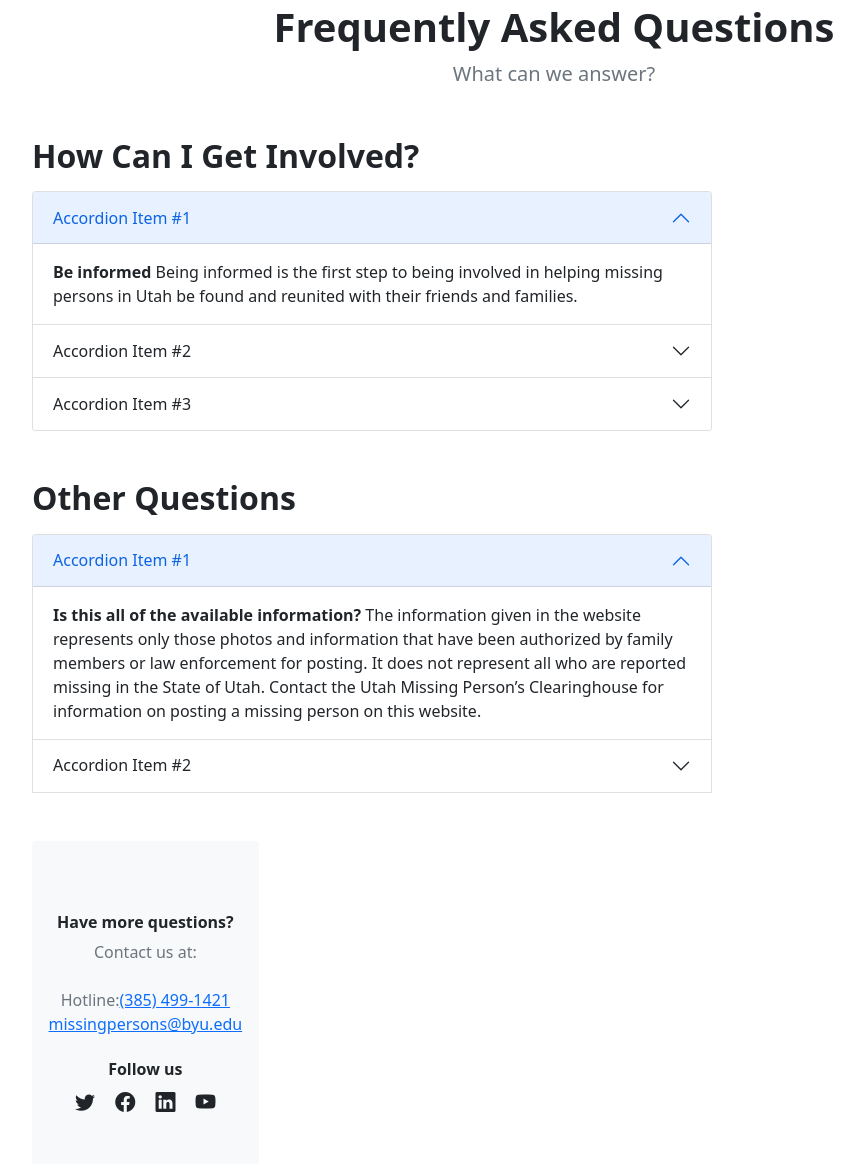
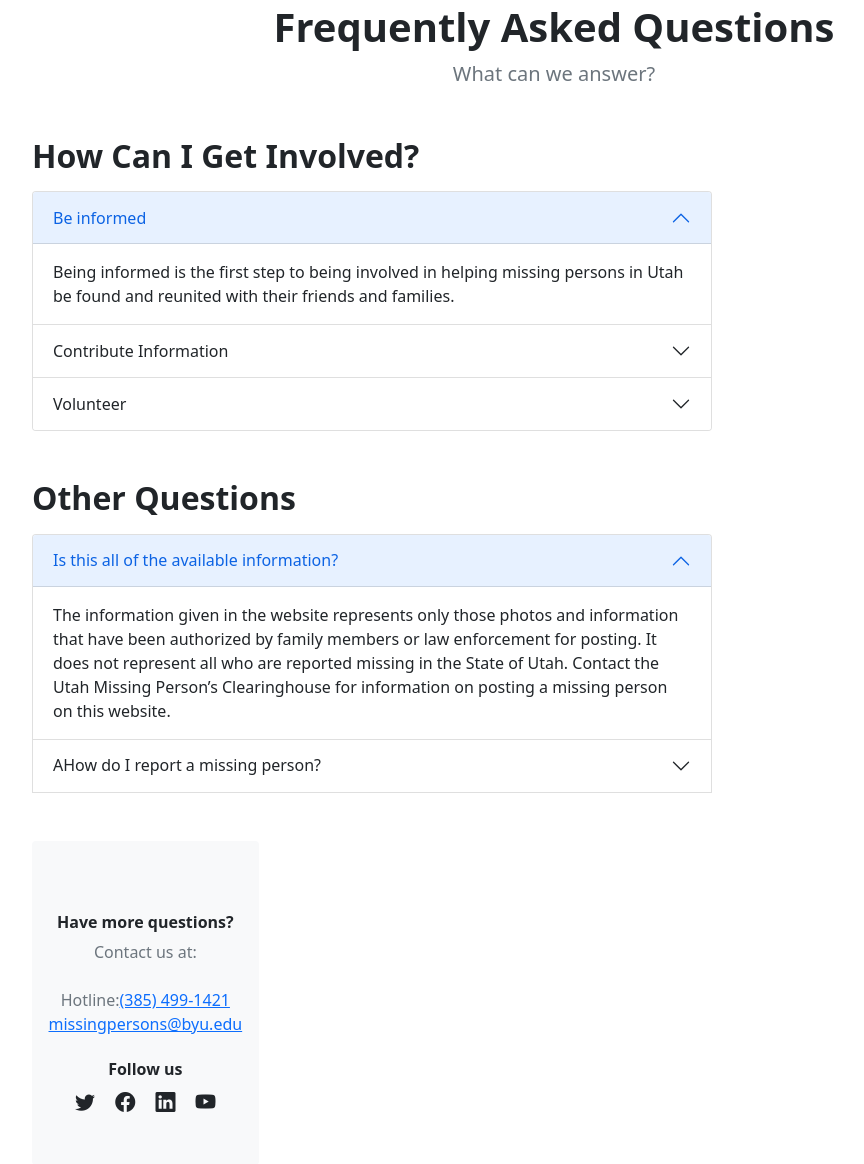
Before and after one commit to BZV83/missing-persons, a Django app: page /faq/ in a window 1280 px wide. Shown: the part 149-1313 px from the top of the page, without its empty margins (86-950 px from the left). Run offline with Django 4.2, Linux system fonts and the light colour scheme; some libraries are stand-ins or nearby versions.

Commit message:
fixed faq page

```diff
--- a/missing-persons/templates/pages/faq.html
+++ b/missing-persons/templates/pages/faq.html
@@ -14,29 +14,29 @@
                             <h2 class="fw-bolder mb-3">How Can I Get Involved?</h2>
                             <div class="accordion mb-5" id="accordionExample">
                                 <div class="accordion-item">
-                                    <h3 class="accordion-header" id="headingOne"><button class="accordion-button" type="button" data-bs-toggle="collapse" data-bs-target="#collapseOne" aria-expanded="true" aria-controls="collapseOne">Accordion Item #1</button></h3>
+                                    <h3 class="accordion-header" id="headingOne"><button class="accordion-button" type="button" data-bs-toggle="collapse" data-bs-target="#collapseOne" aria-expanded="true" aria-controls="collapseOne">Be informed</button></h3>
                                     <div class="accordion-collapse collapse show" id="collapseOne" aria-labelledby="headingOne" data-bs-parent="#accordionExample">
                                         <div class="accordion-body">
-                                            <strong>Be informed</strong>
+                                            <strong></strong>
                                             Being informed is the first step to being involved in helping missing persons in Utah be found and reunited with their friends and families.
 
                                         </div>
                                     </div>
                                 </div>
                                 <div class="accordion-item">
-                                    <h3 class="accordion-header" id="headingTwo"><button class="accordion-button collapsed" type="button" data-bs-toggle="collapse" data-bs-target="#collapseTwo" aria-expanded="false" aria-controls="collapseTwo">Accordion Item #2</button></h3>
+                                    <h3 class="accordion-header" id="headingTwo"><button class="accordion-button collapsed" type="button" data-bs-toggle="collapse" data-bs-target="#collapseTwo" aria-expanded="false" aria-controls="collapseTwo">Contribute Information</button></h3>
                                     <div class="accordion-collapse collapse" id="collapseTwo" aria-labelledby="headingTwo" data-bs-parent="#accordionExample">
                                         <div class="accordion-body">
-                                            <strong>Contribute Information</strong>
+                                            <strong></strong>
                                             If you happen to know any information about missing persons in Utah, please call the hotline provided below and provide all of the information that you can. Every piece of information helps.
                                         </div>
                                     </div>
                                 </div>
                                 <div class="accordion-item">
-                                    <h3 class="accordion-header" id="headingThree"><button class="accordion-button collapsed" type="button" data-bs-toggle="collapse" data-bs-target="#collapseThree" aria-expanded="false" aria-controls="collapseThree">Accordion Item #3</button></h3>
+                                    <h3 class="accordion-header" id="headingThree"><button class="accordion-button collapsed" type="button" data-bs-toggle="collapse" data-bs-target="#collapseThree" aria-expanded="false" aria-controls="collapseThree">Volunteer</button></h3>
                                     <div class="accordion-collapse collapse" id="collapseThree" aria-labelledby="headingThree" data-bs-parent="#accordionExample">
                                         <div class="accordion-body">
-                                            <strong>Volunteer</strong>
+                                            <strong></strong>
                                             Contribute your time and effort through volunteering. Contact the office using the phone number below to check volunteer availability and to schedule a time slot. We also provide proof of volunteer hours for students.
                                         </div>
                                     </div>
@@ -46,19 +46,19 @@
                             <h2 class="fw-bolder mb-3">Other Questions</h2>
                             <div class="accordion mb-5 mb-xl-0" id="accordionExample2">
                                 <div class="accordion-item">
-                                    <h3 class="accordion-header" id="headingOne"><button class="accordion-button" type="button" data-bs-toggle="collapse" data-bs-target="#collapseOne" aria-expanded="true" aria-controls="collapseOne">Accordion Item #1</button></h3>
+                                    <h3 class="accordion-header" id="headingOne"><button class="accordion-button" type="button" data-bs-toggle="collapse" data-bs-target="#collapseOne" aria-expanded="true" aria-controls="collapseOne">Is this all of the available information?</button></h3>
                                     <div class="accordion-collapse collapse show" id="collapseOne" aria-labelledby="headingOne" data-bs-parent="#accordionExample2">
                                         <div class="accordion-body">
-                                            <strong>Is this all of the available information?</strong>
+                                            <strong></strong>
                                             The information given in the website represents only those photos and information that have been authorized by family members or law enforcement for posting. It does not represent all who are reported missing in the State of Utah. Contact the Utah Missing Person’s Clearinghouse for information on posting a missing person on this website.
                                         </div>
                                     </div>
                                 </div>
                                 <div class="accordion-item">
-                                    <h3 class="accordion-header" id="headingTwo"><button class="accordion-button collapsed" type="button" data-bs-toggle="collapse" data-bs-target="#collapseTwo" aria-expanded="false" aria-controls="collapseTwo">Accordion Item #2</button></h3>
+                                    <h3 class="accordion-header" id="headingTwo"><button class="accordion-button collapsed" type="button" data-bs-toggle="collapse" data-bs-target="#collapseTwo" aria-expanded="false" aria-controls="collapseTwo">AHow do I report a missing person?</button></h3>
                                     <div class="accordion-collapse collapse" id="collapseTwo" aria-labelledby="headingTwo" data-bs-parent="#accordionExample2">
                                         <div class="accordion-body">
-                                            <strong>How do I report a missing person?</strong>
+                                            <strong></strong>
                                         Please call the missing persons hotline down below
                                         </div>
                                     </div>
```
Also changed, not shown: missing-persons/db.sqlite3.
